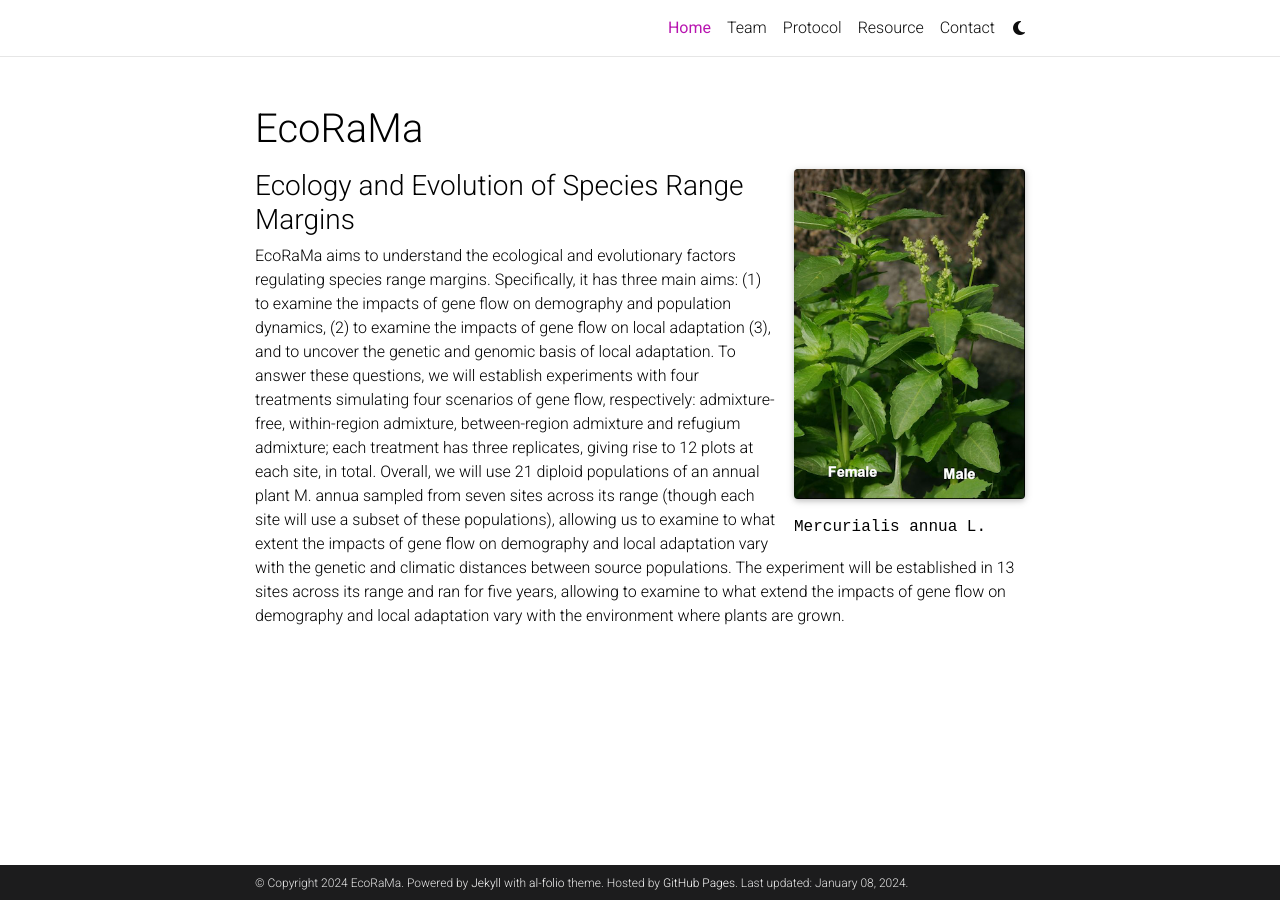
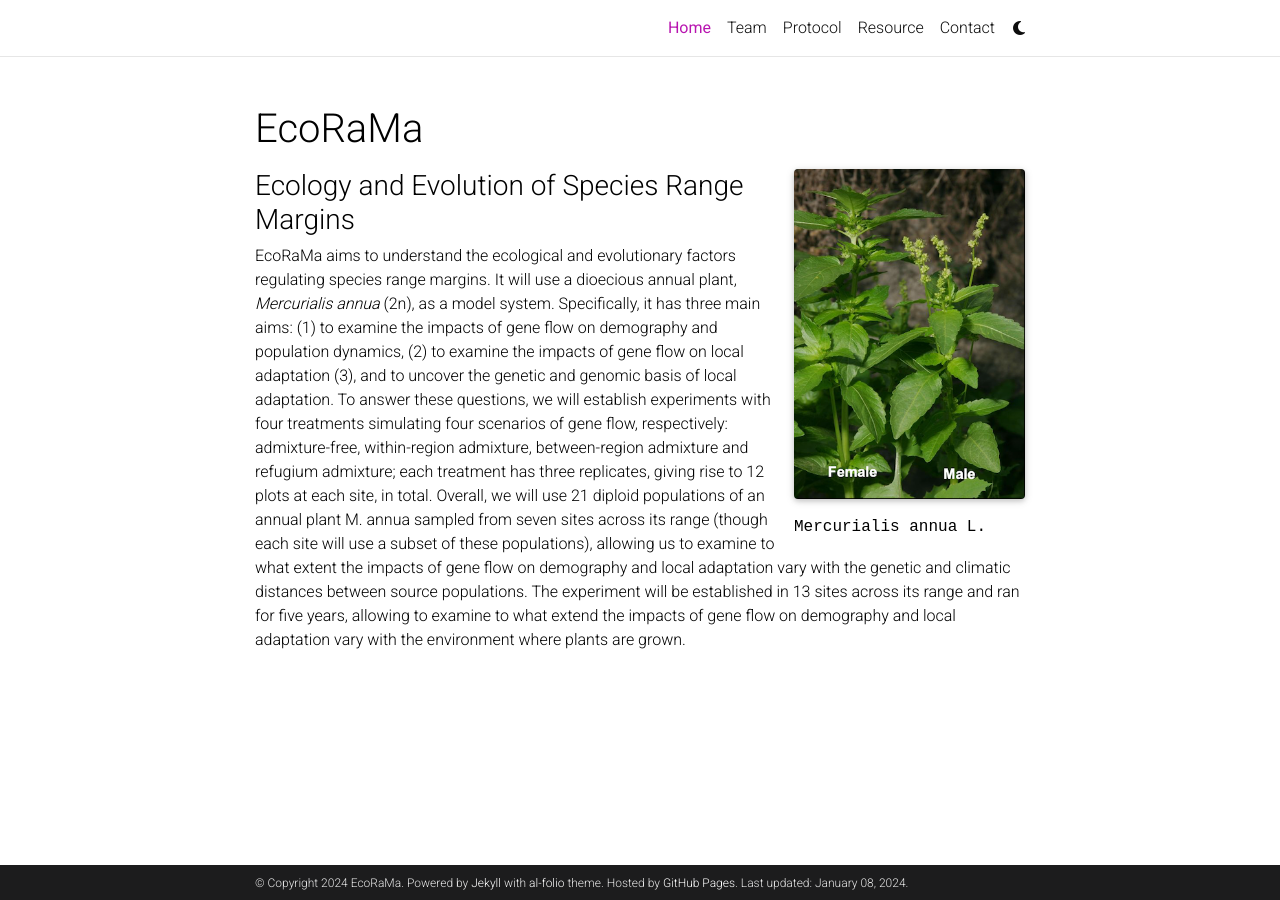
Before and after one commit to EcoRaMa/EcoRaMa.github.io, a Jekyll site: the page built from _pages/about.md, in a window 1280 px wide. Built offline with Jekyll 4.4.1, drawn with Linux system fonts in a browser that asks for light colours; full-size pictures stand in for the smaller copies a plugin makes; comment, search, counter and statistics services are not loaded; a style sheet for code colours, icons or effects is not loaded.

Commit message:
Update about.md

```diff
--- a/_pages/about.md
+++ b/_pages/about.md
@@ -21,4 +21,4 @@
 
 ### Ecology and Evolution of Species Range Margins
 
-EcoRaMa aims to understand the ecological and evolutionary factors regulating species range margins. Specifically, it has three main aims: (1) to examine the impacts of gene flow on demography and population dynamics, (2) to examine the impacts of gene flow on local adaptation (3), and to uncover the genetic and genomic basis of local adaptation. To answer these questions, we will establish experiments with four treatments simulating four scenarios of gene flow, respectively: admixture-free, within-region admixture, between-region admixture and refugium admixture; each treatment has three replicates, giving rise to 12 plots at each site, in total. Overall, we will use 21 diploid populations of an annual plant M. annua sampled from seven sites across its range (though each site will use a subset of these populations), allowing us to examine to what extent the impacts of gene flow on demography and local adaptation vary with the genetic and climatic distances between source populations. The experiment will be established in 13 sites across its range and ran for five years, allowing to examine to what extend the impacts of gene flow on demography and local adaptation vary with the environment where plants are grown.
+EcoRaMa aims to understand the ecological and evolutionary factors regulating species range margins. It will use a dioecious annual plant, *Mercurialis annua* (2n), as a model system. Specifically, it has three main aims: (1) to examine the impacts of gene flow on demography and population dynamics, (2) to examine the impacts of gene flow on local adaptation (3), and to uncover the genetic and genomic basis of local adaptation. To answer these questions, we will establish experiments with four treatments simulating four scenarios of gene flow, respectively: admixture-free, within-region admixture, between-region admixture and refugium admixture; each treatment has three replicates, giving rise to 12 plots at each site, in total. Overall, we will use 21 diploid populations of an annual plant M. annua sampled from seven sites across its range (though each site will use a subset of these populations), allowing us to examine to what extent the impacts of gene flow on demography and local adaptation vary with the genetic and climatic distances between source populations. The experiment will be established in 13 sites across its range and ran for five years, allowing to examine to what extend the impacts of gene flow on demography and local adaptation vary with the environment where plants are grown.
```
